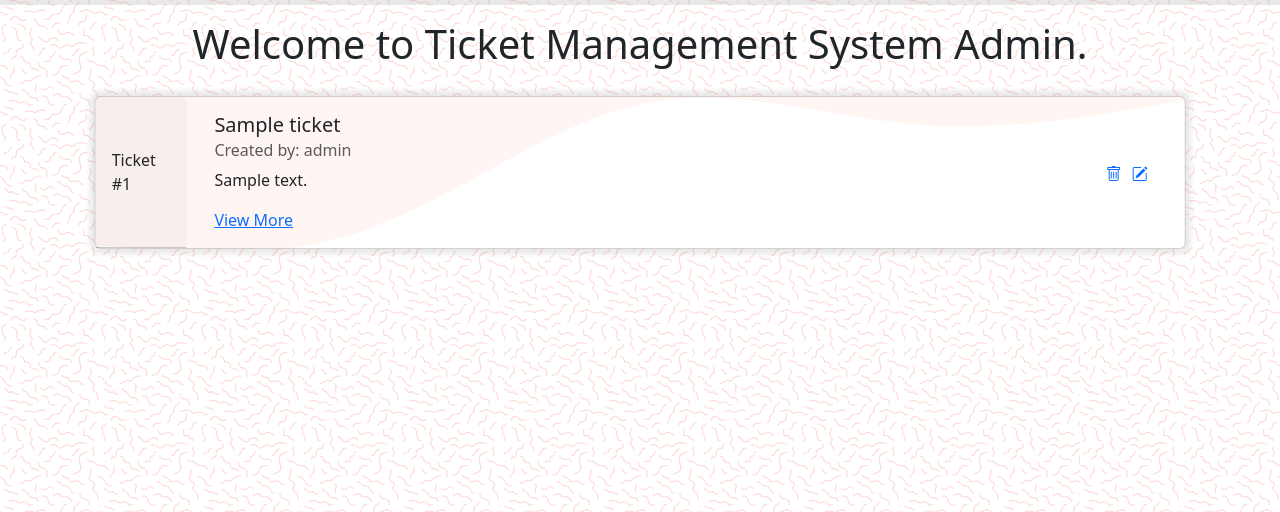
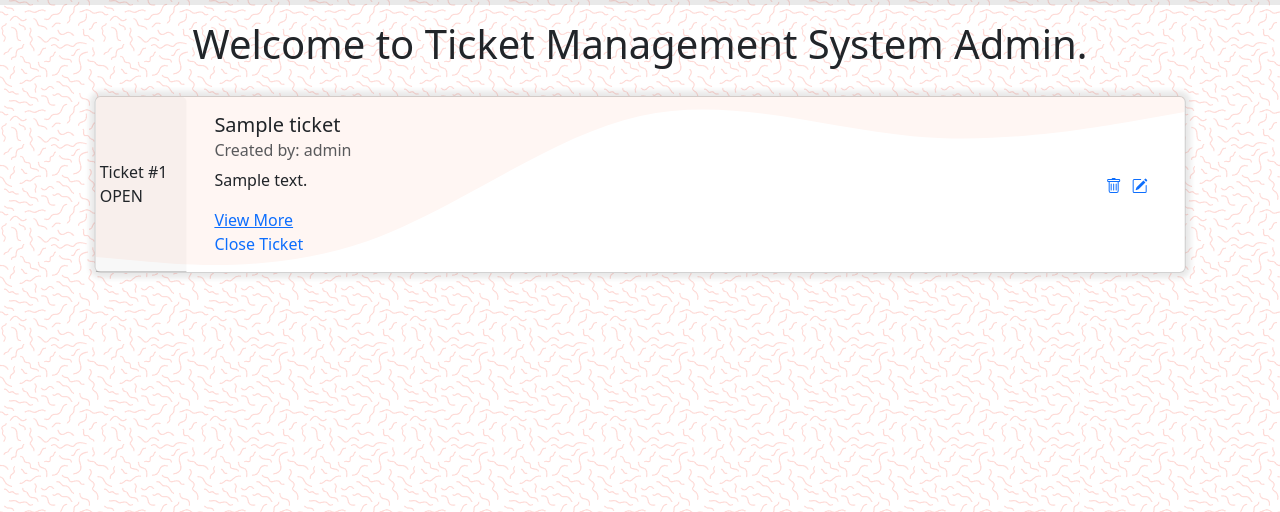
Before and after one commit to loganwldn/tms, a Flask app: page / in a window 1280 px wide. Shown: the part 56-568 px from the top of the page. Run offline with Flask 3, Linux system fonts and the light colour scheme; a user stored in the database is signed in; tables that the repository leaves empty hold one stand-in row (values such as "Sample post").

Commit message:
Ticket state flipping

```diff
--- a/routes/templates/index.html
+++ b/routes/templates/index.html
@@ -12,27 +12,53 @@
             {% else %}
             <div class="row">
                 <div class="col-xs-6">
-                    <button class="btn btn-warning btn-block" onclick="window.location.href = '/auth/signup'">Signup to start managing tickets</button>
+                    <button class="btn btn-warning btn-block" onclick="window.location.href='/auth/signup'">Signup to start managing tickets</button>
                 </div>
                 <div class="col-xs-6">
-                    <button class="btn btn-success btn-block" onclick="window.location.href = '/auth/login'">Login to an existing account</button>
+                    <button class="btn btn-success btn-block" onclick="window.location.href='/auth/login'">Login to an existing account</button>
                 </div>
             </div>
             {% endif %}
         </h1>
     </div>
 
+{% if logged_in %}
     {% for ticket in tickets %}
         <div class="row" style="margin-top: 20px" aria-label="ticket-{{ ticket.ticket_id }}">
             <div class="card p-10">
                 <div class="row">
-                <div class="card-header col-1 d-flex align-items-center">Ticket #{{ ticket.ticket_id }}</div>
+                    <div class="card-header col-1 d-flex align-items-center">
+                        <div class="col">
+                            <div class="row">
+                                Ticket #{{ ticket.ticket_id }}
+                            </div>
+                            <div class="row">
+                                {% if ticket.is_open %}
+                                    OPEN
+                                {% else %}
+                                    CLOSED
+                                {% endif %}
+                            </div>
+                        </div>
+                    </div>
                     <div class="col-10">
                         <div class="card-body">
                             <h5 class="card-title">{{ ticket.title }}</h5>
                             <h6 class="card-subtitle mb-2 text-muted">Created by: {{ ticket.owner.username }}</h6>
                             <p class="card-text text-truncate" style="max-width: 30%">{{ ticket.content }}</p>
                             <a href="/ticket/{{ ticket.ticket_id }}" class="card-link">View More</a>
+                            {% if logged_in and (current_user.is_admin or current_user.id == ticket.ticket_owner_id) %}
+                                <form action="/ticket/state", method="post">
+                                    <input type="hidden" name="ticket_id" value="{{ ticket.ticket_id }}">
+                                    <button class="card-link">
+                                        {% if ticket.is_open %}
+                                            Close Ticket
+                                        {% else %}
+                                            Open Ticket
+                                        {% endif %}
+                                    </button>
+                                </form>
+                            {% endif %}
                         </div>
                     </div>
                     <div class="col col-1 d-flex align-items-center">
@@ -61,6 +87,7 @@
             </div>
         </div>
     {% endfor %}
+{% endif %}
 </div>
 
 {% endblock %}
```
Lines whose indentation alone changed are shown as unchanged.
